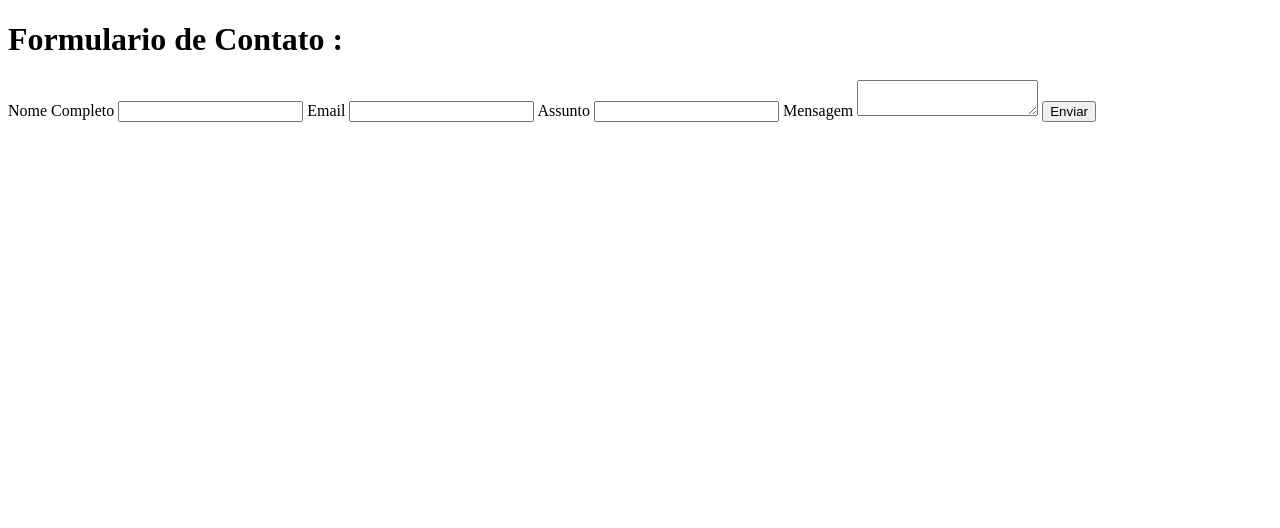
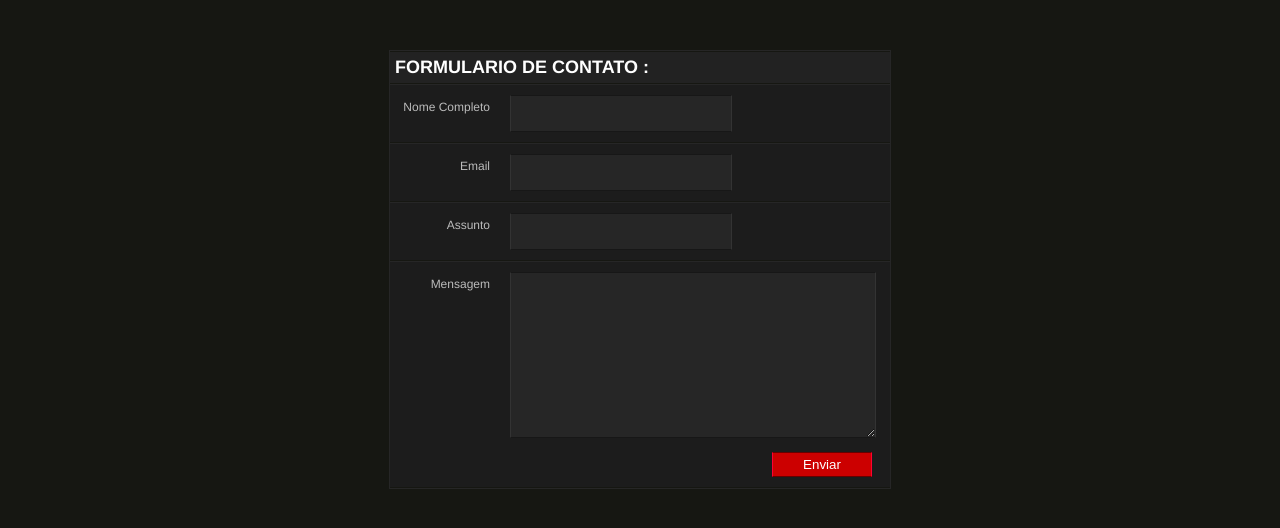
Before and after one commit to AlicioCunha/aprendendo-git, a plain HTML site: page index.html in a window 1280 px wide. Drawn offline with Linux system fonts and the light colour scheme.

Commit message:
estilizando a pagina

```diff
--- /dev/null
+++ b/estilo.css
@@ -0,0 +1,79 @@
+*{ margin:0; padding:0;}
+
+body{ font:100% normal Arial, Helvetica, sans-serif; background:#161712;}
+
+form,input,select,textarea{margin:0; padding:0; color:#ffffff;}
+
+div.box {
+    margin:0 auto;
+    width:500px;
+    background:#222222;
+    position:relative;
+    top:50px;
+    border:1px solid #262626;
+}
+
+div.box h1 {
+    color:#ffffff;
+    font-size:18px;
+    text-transform:uppercase;
+    padding:5px 0 5px 5px;
+    border-bottom:1px solid #161712;
+    border-top:1px solid #161712;
+}
+
+div.box label {
+    width:100%;
+    display: block;
+    background:#1C1C1C;
+    border-top:1px solid #262626;
+    border-bottom:1px solid #161712;
+    padding:10px 0 10px 0;
+}
+
+div.box label span {
+    display: block;
+    color:#bbbbbb;
+    font-size:12px;
+    float:left;
+    width:100px;
+    text-align:right;
+    padding:5px 20px 0 0;
+}
+
+div.box .input_text {
+    padding:10px 10px;
+    width:200px;
+    background:#262626;
+    border-bottom: 1px double #171717;
+    border-top: 1px double #171717;
+    border-left:1px double #333333;
+    border-right:1px double #333333;
+}
+
+div.box .message{
+    padding:7px 7px;
+    width:350px;
+    background:#262626;
+    border-bottom: 1px double #171717;
+    border-top: 1px double #171717;
+    border-left:1px double #333333;
+    border-right:1px double #333333;
+    overflow:hidden;
+    height:150px;
+}
+
+div.box .button{
+    margin:0 0 10px 0;
+    padding:4px 7px;
+    background:#CC0000;
+    border:0px;
+    position: relative;
+    top:10px;
+    left:382px;
+    width:100px;
+    border-bottom: 1px double #660000;
+    border-top: 1px double #660000;
+    border-left:1px double #FF0033;
+    border-right:1px double #FF0033;
+}
--- a/index.html
+++ b/index.html
@@ -3,10 +3,11 @@
 	<head>
 		<meta charset="utf-8" />
 		<title>Formulario simples</title>
+		<link rel="stylesheet" href="estilo.css">
 	</head>
 	<body>
-		<h1>Formulario de Contato :</h1>
 		<div class="box">
+			<h1>Formulario de Contato :</h1>
 			<label>
 				<span>Nome Completo</span>
 				<input type="text" class="input_text" name="nome" id="name"/>
```
Also changed, not shown: descricao-tarefa-A200.txt (added).
